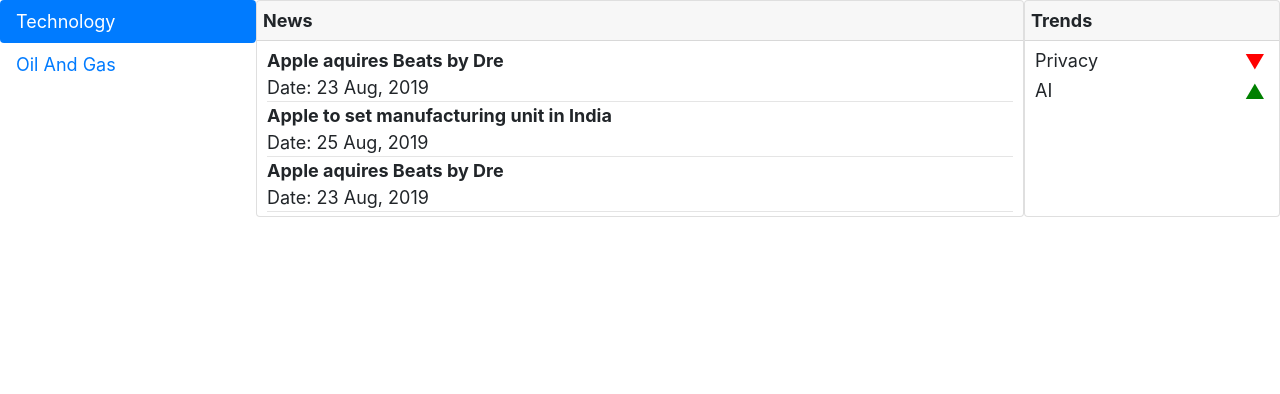
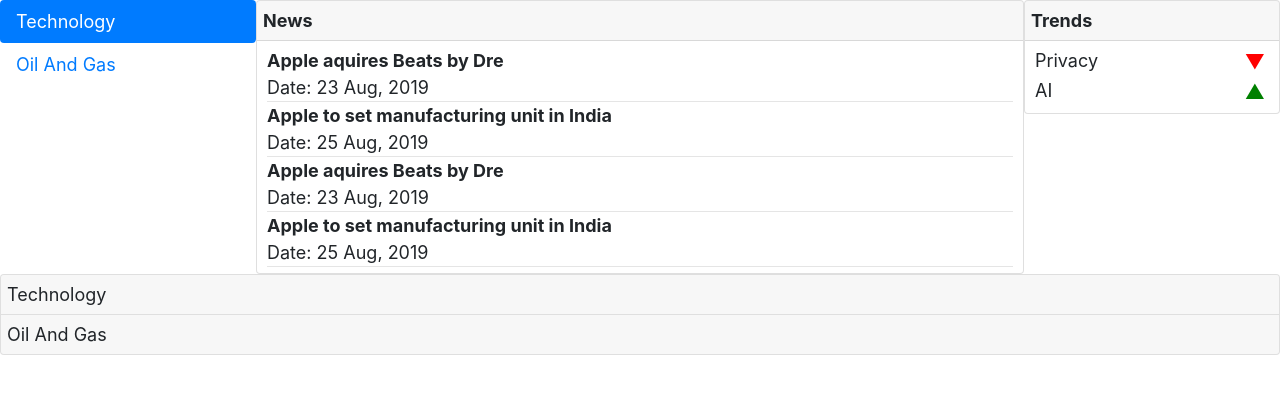
Before and after one commit to prashantgaikwad/d10x, a React (Create React App) app: page / in a window 1280 px wide. Shown: the top 394 px of the page. Built offline with nearby package versions, Linux system fonts and the light colour scheme.

Commit message:
Added accordina for all sectors

```diff
--- a/src/landing/landing.css
+++ b/src/landing/landing.css
@@ -11,6 +11,5 @@
 
 .card-body {
   padding: 6px !important;
-  height: 175px;
   overflow-y: auto;
 }
--- a/src/landing/landingPage.js
+++ b/src/landing/landingPage.js
@@ -1,8 +1,9 @@
 import React from "react";
 import {
-  Tab, Nav,
+  Tab, Nav, Card, Accordion, Button,
 } from "react-bootstrap";
 import "./Landing.css";
+import{ map } from "lodash";
 import SectorSummary from "./SectorSummary";
 import sectors from "../mock/sectors";
 
@@ -45,6 +46,20 @@
           </Tab.Container>
         </div>
         <div style={{ flex: 2, height: "100%" }}>
+          <Accordion>
+            {map(sectors, ((sector, index) => (
+              <Card key={index}>
+                <Accordion.Toggle as={Card.Header} variant="link" eventKey={index}>
+                  <div>{sector.sectorName}</div>
+                </Accordion.Toggle>
+                <Accordion.Collapse eventKey={index}>
+                  <Card.Body>
+                  </Card.Body>
+                </Accordion.Collapse>
+              </Card>
+              ))
+            )}
+          </Accordion>
         </div>
       </div>
     );
--- a/src/mock/sectors.js
+++ b/src/mock/sectors.js
@@ -1,5 +1,6 @@
 export default [{
   sectorName: "Technology",
+  sentiment: "POSITIVE",
   news: [{
     headline: "Apple aquires Beats by Dre",
     date: "23 Aug, 2019",
@@ -24,6 +25,7 @@
   }],
 }, {
   sectorName: "Oil And Gas",
+  sentiment: "NEGATIVE",
   news: [{
     headline: "Reliance to open a new refinery in Gujrat",
     date: "24 Aug, 2019",
```
Also changed, not shown: .eslintrc.json.
